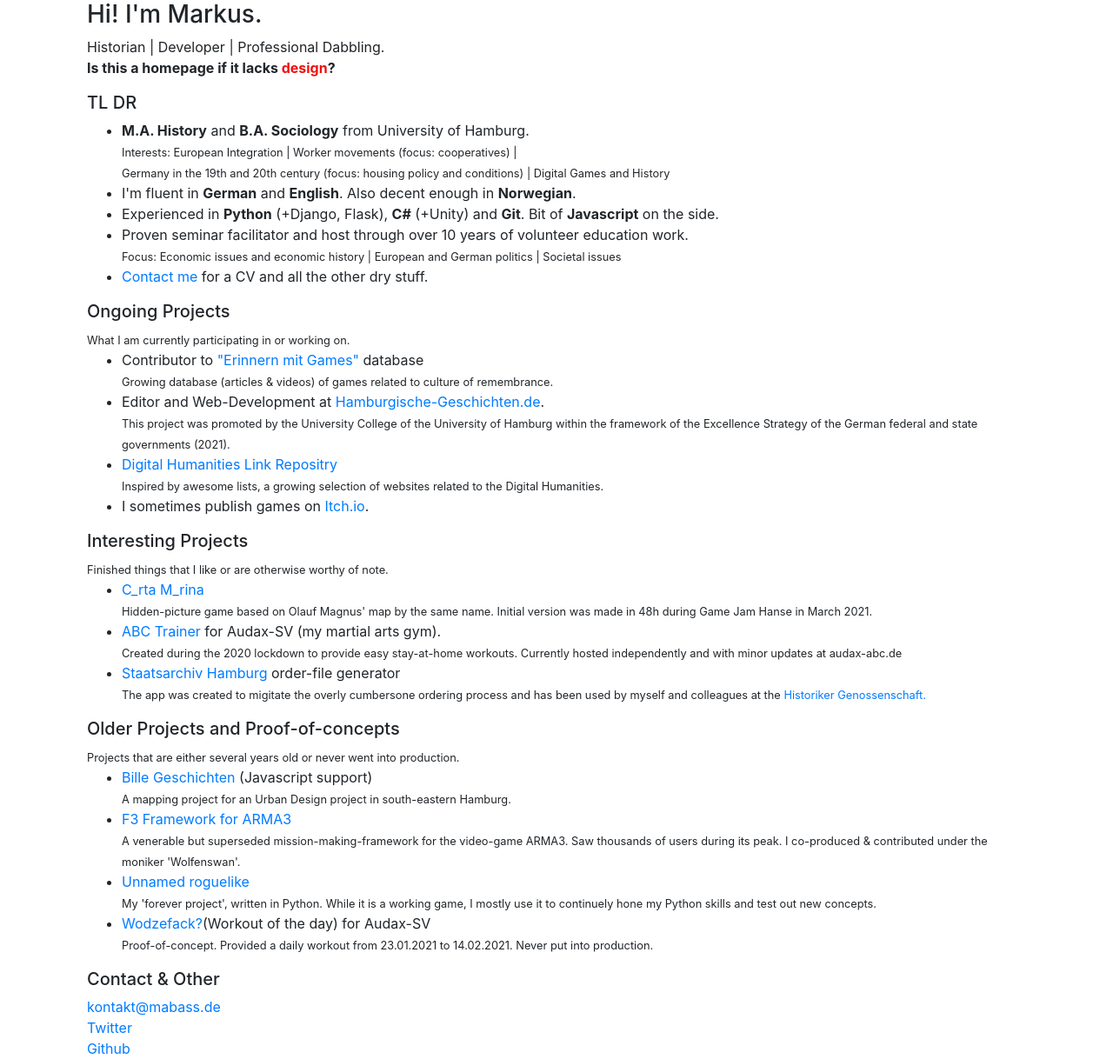
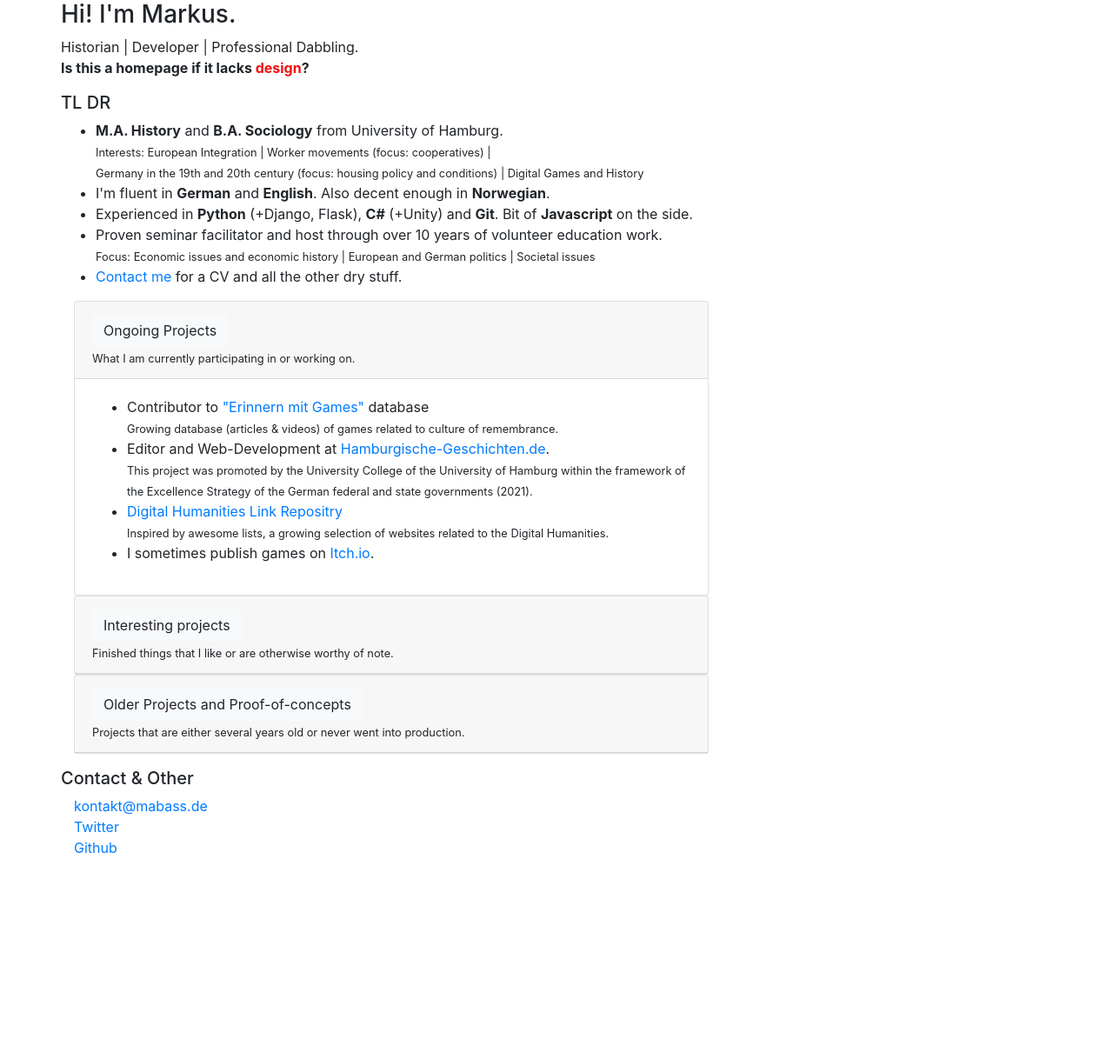
Before and after one commit to Wolfenswan/flask-sandbox, a Flask app: page / in a window 1280 px wide. Shown: the whole page at 87% size. After the commit the page ends 981 px from the top, so only its background shows below. Run offline with Flask 2, Linux system fonts and the light colour scheme; parts of the project's set-up code (start-up, migrations or seed data) failed here and were passed over; some libraries are stand-ins or nearby versions.

Commit message:
added collapse elements

```diff
--- a/templates/base.html
+++ b/templates/base.html
@@ -4,6 +4,8 @@
     <link rel="stylesheet" href="https://stackpath.bootstrapcdn.com/bootstrap/4.3.1/css/bootstrap.min.css" integrity="sha384-ggOyR0iXCbMQv3Xipma34MD+dH/1fQ784/j6cY/iJTQUOhcWr7x9JvoRxT2MZw1T" crossorigin="anonymous">
     <link rel="stylesheet" href="https://use.fontawesome.com/releases/v5.7.0/css/all.css" integrity="sha384-lZN37f5QGtY3VHgisS14W3ExzMWZxybE1SJSEsQp9S+oqd12jhcu+A56Ebc1zFSJ" crossorigin="anonymous">
     {% block custom_css %}{% endblock %}
+    <script src="https://code.jquery.com/jquery-3.5.1.slim.min.js" integrity="sha384-DfXdz2htPH0lsSSs5nCTpuj/zy4C+OGpamoFVy38MVBnE+IbbVYUew+OrCXaRkfj" crossorigin="anonymous"></script>
+<script src="https://cdn.jsdelivr.net/npm/bootstrap@4.5.3/dist/js/bootstrap.bundle.min.js" integrity="sha384-ho+j7jyWK8fNQe+A12Hb8AhRq26LrZ/JpcUGGOn+Y7RsweNrtN/tE3MoK7ZeZDyx" crossorigin="anonymous"></script>
     <meta charset="UTF-8">
     <title>{% block title %}{% endblock %}</title>
 </head>
--- a/templates/index.html
+++ b/templates/index.html
@@ -10,14 +10,18 @@
 
 {% block content %}
     <div class="container">
-        <div class="col-md">
+        <div class="row">
             <h3>Hi! I'm Markus.</h3>
-            <div>Historian | Developer | Professional Dabbling.</div>
-            <p><b>Is this a homepage if it lacks <span style="color:rgba(241, 0, 0, 0.945)";>design</span>?</b></p>
-
+        </div>
+        <div class="row">
+            <p>
+            Historian | Developer | Professional Dabbling.<br/>
+            <b>Is this a homepage if it lacks <span style="color:rgba(241, 0, 0, 0.945)";>design</span>?</b>
+            </p>
+        </div>
             {% include "landingpage/shortinfo.html" %}
             {% include "landingpage/projects.html" %}
             {% include "landingpage/contact.html" %}
-        </div>
+
     </div>
 {% endblock %}
--- a/templates/landingpage/contact.html
+++ b/templates/landingpage/contact.html
@@ -1,6 +1,12 @@
 {% block contact %}
+<div class="row">
     <h5>Contact & Other</h5>
-    <a href="mailto:&#x6d;&#x61;&#x69;&#x6c;&#x74;&#x6f;&#x3a;&#x6b;&#x6f;&#x6e;&#x74;&#x61;&#x6b;&#x74;&#x40;&#x6d;&#x61;&#x62;&#x61;&#x73;&#x73;&#x2e;&#x64;&#x65;">&#x6b;&#x6f;&#x6e;&#x74;&#x61;&#x6b;&#x74;&#x40;&#x6d;&#x61;&#x62;&#x61;&#x73;&#x73;&#x2e;&#x64;&#x65;</a><br/>
-    <a href="https://twitter.com/prokrustesbett" target="_blank">Twitter</a><br/>
-    <a href="https://github.com/Wolfenswan/" target="_blank">Github</a>
+</div>
+<div class="row">
+    <div class="col">
+        <a href="mailto:&#x6d;&#x61;&#x69;&#x6c;&#x74;&#x6f;&#x3a;&#x6b;&#x6f;&#x6e;&#x74;&#x61;&#x6b;&#x74;&#x40;&#x6d;&#x61;&#x62;&#x61;&#x73;&#x73;&#x2e;&#x64;&#x65;">&#x6b;&#x6f;&#x6e;&#x74;&#x61;&#x6b;&#x74;&#x40;&#x6d;&#x61;&#x62;&#x61;&#x73;&#x73;&#x2e;&#x64;&#x65;</a><br/>
+        <a href="https://twitter.com/prokrustesbett" target="_blank">Twitter</a><br/>
+        <a href="https://github.com/Wolfenswan/" target="_blank">Github</a>
+    </div>
+</div>
 {% endblock %}
--- a/templates/landingpage/projects.html
+++ b/templates/landingpage/projects.html
@@ -1,6 +1,19 @@
 {% block projects %}
-<h5>Ongoing Projects</h5>
+<div class="accordion" id="accordionProjects">
+<div class="row">
+<div class="col-md-8">
+    <div class="card">
+        <div class="card-header" id="headingOProjects">
+            <h2 class="mb-0">
+                <button class="btn btn-light" type="button" data-toggle="collapse" data-target="#collapseTwo" aria-expanded="true" aria-controls="collapseTwo">
+                    Ongoing Projects
+                </button>
+            </h2>
             <small>What I am currently participating in or working on.</small>
+        </div>
+        <div class="collapse show" id="collapseTwo" aria-labelledby="headingOProjects" data-parent="#accordionProjects">
+            <div class="card-body">
+
                 <ul>
                     <li>Contributor to <a href="https://www.stiftung-digitale-spielekultur.de/games-erinnerungskultur/">"Erinnern mit Games"</a> database<br/>
                     <small>Growing database (articles & videos) of games related to culture of remembrance.</small></li>
@@ -13,9 +26,26 @@
 
                     <li>I sometimes publish games on <a href="https://wolfenswan.itch.io/" target="_blank">Itch.io</a>.</li>
                 </ul>
+            </div>
+        </div>
+    </div>
+    </div>
+</div>
+</div>
 
-<h5>Interesting Projects</h5>
+<div class="row">
+<div class="col-md-8">
+    <div class="card">
+        <div class="card-header" id="headingIProjects">
+            <h2 class="mb-0">
+                <button class="btn btn-light" type="button" data-toggle="collapse" data-target="#collapseOne" aria-expanded="true" aria-controls="collapseOne">
+                    Interesting projects
+                </button>
+            </h5>
             <small>Finished things that I like or are otherwise worthy of note.</small>
+        </div>
+        <div class="collapse" id="collapseOne" aria-labelledby="headingIProjects" data-parent="#accordionProjects">
+            <div class="card-body">
                 <ul>
                 <li><a href="https://wolfenswan.itch.io/carta-marina" target="_blank">C_rta M_rina</a><br>
                     <small>Hidden-picture game based on Olauf Magnus' map by the same name. Initial version was made in 48h during Game Jam Hanse in March 2021.</small></li>
@@ -26,9 +56,25 @@
                 <li><a href="{{url_for ('stahh_besger.stahh_besger_form') }}">Staatsarchiv Hamburg</a> order-file generator<br/>
                     <small>The app was created to migitate the overly cumbersone ordering process and has been used by myself and colleagues at the <a target="_blank" href="https://historikergenossenschaft.de/">Historiker Genossenschaft.</small></a></li>
                 </ul>
+            </div>
+        </div>
+    </div>
+</div>
+</div>
 
-<h5>Older Projects and Proof-of-concepts</h5>
+<div class="row">
+<div class="col-md-8">
+    <div class="card">
+        <div class="card-header" id="headingFProjects">
+            <h2 class="mb-0">
+                <button class="btn btn-light" type="button" data-toggle="collapse" data-target="#collapseThree" aria-expanded="true" aria-controls="collapseTwo">
+                    Older Projects and Proof-of-concepts
+                </button>
+            </h2>
             <small>Projects that are either several years old or never went into production.</small>
+        </div>
+        <div class="collapse" id="collapseThree" aria-labelledby="headingFProjects" data-parent="#accordionProjects">
+            <div class="card-body">
                 <ul>
                     <li><a target="_blank" href="https://geschichten.github.io/bille/">Bille Geschichten</a> (Javascript support)<br/>
                         <small>A mapping project for an Urban Design project in south-eastern Hamburg.</small></li>
@@ -42,4 +88,10 @@
                     <li><a href="{{url_for ('adx_wodzefack.wod') }}">Wodzefack?</a>(Workout of the day) for Audax-SV<br>
                     <small>Proof-of-concept. Provided a daily workout from 23.01.2021 to 14.02.2021. Never put into production.</small></li>
                 </ul>
+            </div>
+        </div>
+      </div>
+    </div>
+</div>
+    <p></p>
 {% endblock %}
--- a/templates/landingpage/shortinfo.html
+++ b/templates/landingpage/shortinfo.html
@@ -1,5 +1,8 @@
 {% block shortinfo %}
+<div class="row">
     <h5>TL DR</h5>
+</div>
+<div class="row">
     <ul>
         <li><b>M.A. History</b> and <b>B.A. Sociology</b> from University of Hamburg.<br/>
         <small>Interests: European Integration | Worker movements (focus: cooperatives) | <br/> Germany in the 19th and 20th century (focus: housing policy and conditions) |
@@ -10,4 +13,5 @@
         <small>Focus: Economic issues and economic history | European and German politics | Societal issues</small></li>
         <li><a href="mailto:&#x6d;&#x61;&#x69;&#x6c;&#x74;&#x6f;&#x3a;&#x6b;&#x6f;&#x6e;&#x74;&#x61;&#x6b;&#x74;&#x40;&#x6d;&#x61;&#x62;&#x61;&#x73;&#x73;&#x2e;&#x64;&#x65;">Contact me</a> for a CV and all the other dry stuff.</li>
     </ul>
+</div>
 {% endblock %}
```
Lines whose indentation alone changed are shown as unchanged.
